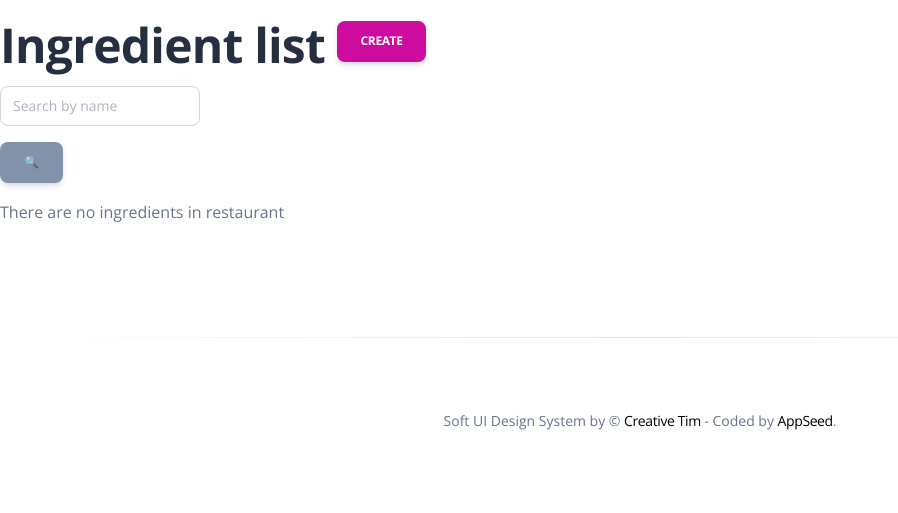
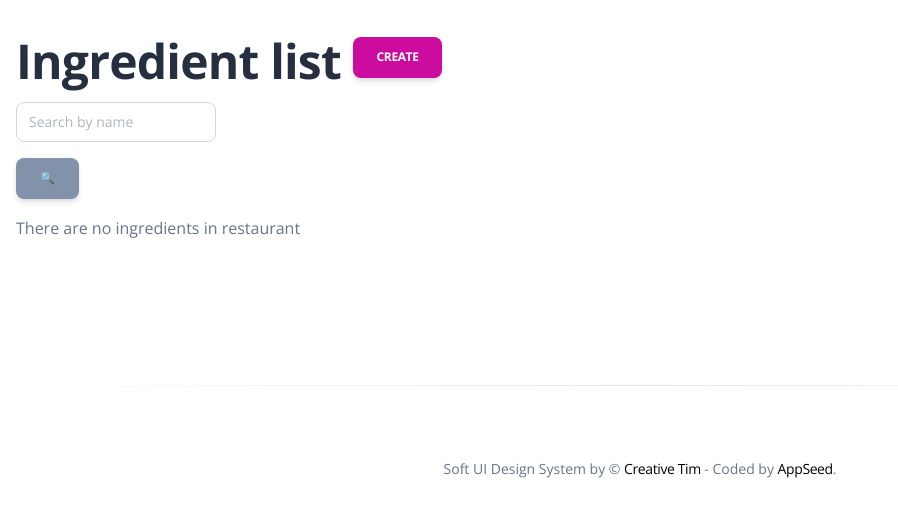
Before and after one commit to olmatiash/Restaurant-Kitchen-Service, a Django app: page /ingredients/ in a window 1280 px wide. Shown: the part 49-562 px from the top of the page, without its empty margins (0-898 px from the left). Run offline with Django 4.2, Linux system fonts and the light colour scheme; the visitor is signed in with stand-in values (Sample User, id 1); data that the repository does not hold is empty; some libraries are stand-ins or nearby versions.

Commit message:
Edit css in ingredient_list.html

```diff
--- a/templates/restaurant/ingredient_list.html
+++ b/templates/restaurant/ingredient_list.html
@@ -3,6 +3,7 @@
 
 {% block content %}
   {% include "includes/sidebar.html" %}
+  <div class="p-3 text-left">
     <h1>
       Ingredient list
       <a href="{% url 'restaurant:ingredient-create' %}" class="btn btn-primary link-to-page">
@@ -30,4 +31,5 @@
       <p>There are no ingredients in restaurant</p>
     {% endif %}
       </table>
+  </div>
 {% endblock %}
```
Lines whose indentation alone changed are shown as unchanged.
